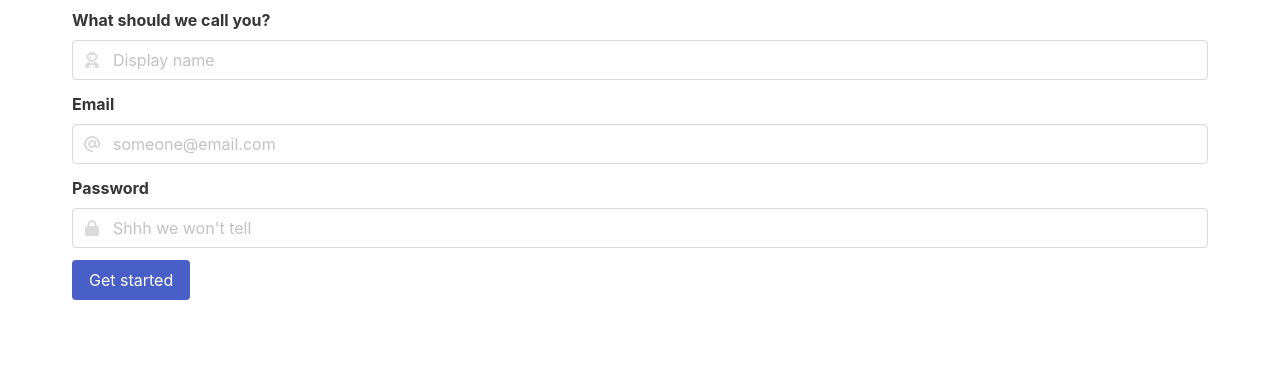
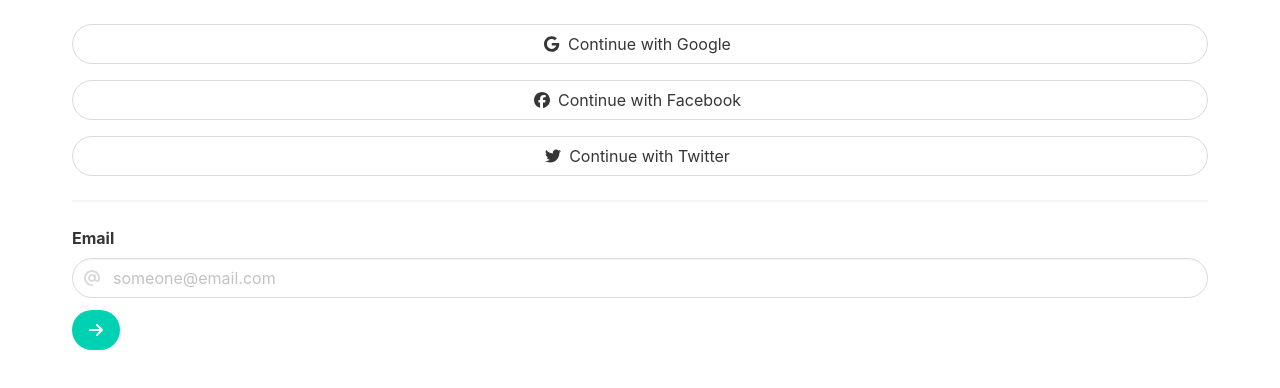
Before and after one commit to SugarFunkington/lists, a Vue app: page /#/ in a window 1280 px wide. Shown: the top 388 px of the page. Built offline with nearby package versions, Linux system fonts and the light colour scheme.

Commit message:
Updated login buttons

```diff
--- a/package.json
+++ b/package.json
@@ -9,6 +9,7 @@
   },
   "dependencies": {
     "@fortawesome/fontawesome-svg-core": "^6.2.1",
+    "@fortawesome/free-brands-svg-icons": "^6.2.1",
     "@fortawesome/free-regular-svg-icons": "^6.2.1",
     "@fortawesome/free-solid-svg-icons": "^6.2.1",
     "@fortawesome/vue-fontawesome": "^3.0.2",
@@ -18,7 +19,8 @@
     "firebaseui": "^6.0.2",
     "vee-validate": "^4.7.3",
     "vue": "^3.2.13",
-    "vue-router": "^4.0.3"
+    "vue-router": "^4.0.3",
+    "yup": "^0.32.11"
   },
   "devDependencies": {
     "@babel/core": "^7.12.16",
--- a/src/components/TextInput.vue
+++ b/src/components/TextInput.vue
@@ -2,12 +2,13 @@
     <div class="field">
         <label :for="label" class="label">{{label}}</label>
         <div class="control has-icons-left">
-          <input class="input" :type='type' :placeholder="placeholder" :id="label"/>
+          <input class="input is-rounded" :type='type' :placeholder="placeholder" :id="label" :name="name" v-model="value"/>
           <span class="icon is-small is-left">
             <font-awesome-icon :icon="('fa-solid fa-'+icon)"/>
           </span>
         </div>
-      </div>
+        <p class="help is-danger">{{errorMessage}}</p>
+    </div>
 </template>
 
 <script>
@@ -17,11 +18,16 @@ export default {
 </script>
 
 <script setup>
-/* eslint-disable */
-// import { useField } from 'vee-validate';
-import { defineProps } from 'vue';
+
+import { defineProps, toRef } from 'vue';
+import { useField } from 'vee-validate';
+// import * as yup from 'yup';
 
 const props = defineProps({
+    name: {
+        type: String,
+        required:true,
+    },
     type: {
         type: String,
         required: true,
@@ -38,5 +44,11 @@ const props = defineProps({
         type: String,
         required: true,
     }
-})
+});
+
+
+const nameRef = toRef(props, 'name');
+
+const { errorMessage, value } = useField(nameRef);
+
 </script>
--- a/src/main.js
+++ b/src/main.js
@@ -7,9 +7,10 @@ require('@/assets/main.scss')
 //  FontAwesome Setup
 import { library } from '@fortawesome/fontawesome-svg-core'
 import { FontAwesomeIcon } from '@fortawesome/vue-fontawesome'
-import { faAt, faLock, faUserAstronaut } from '@fortawesome/free-solid-svg-icons'
+import { faAt, faLock, faUserAstronaut, faArrowRight } from '@fortawesome/free-solid-svg-icons'
+import { faGoogle, faFacebook, faTwitter } from '@fortawesome/free-brands-svg-icons'
 
-library.add(faAt, faLock, faUserAstronaut)
+library.add(faAt, faLock, faUserAstronaut, faArrowRight, faGoogle, faFacebook, faTwitter)
 
 // Firebase Initialization
 import { initializeApp } from "firebase/app";
@@ -27,7 +28,6 @@ const firebaseConfig = {
   databaseURL: "https://listit-437fb-default-rtdb.europe-west1.firebasedatabase.app/"
 };
 
-// Initialize Firebase
 const app = initializeApp(firebaseConfig);
 
 export const analytics = getAnalytics(app);
--- a/src/views/LoginView.vue
+++ b/src/views/LoginView.vue
@@ -1,20 +1,50 @@
 <template>
   <div class="container p-2">
+
+    <!-- Google -->
+    <button class="button is-fullwidth is-rounded mt-4">
+      <span class="icon">
+        <font-awesome-icon icon="fa-brands fa-google"/>
+      </span>
+      <span>
+        Continue with Google
+      </span>
+    </button>
+
+    <!-- FB -->
+    <button class="button is-fullwidth is-rounded mt-4">
+      <span class="icon">
+        <font-awesome-icon icon="fa-brands fa-facebook"/>
+      </span>
+      <span>
+        Continue with Facebook
+      </span>
+    </button>
+
+    <!-- Twitter -->
+    <button class="button is-fullwidth is-rounded mt-4">
+      <span class="icon">
+        <font-awesome-icon icon="fa-brands fa-twitter"/>
+      </span>
+      <span>
+        Continue with Twitter
+      </span>
+    </button>
+
+    <hr/>
+
     <form @submit.prevent="onSubmit">
-
-      <!-- Display Name -->
-      <TextInput type="text" label="What should we call you?" placeholder="Display name" icon="user-astronaut"/>
-
       <!-- Email -->
-      <TextInput type="email" label="Email" placeholder="someone@email.com" icon="at" />
-
-      <!-- Password -->
-      <TextInput type="password" label="Password" placeholder="Shhh we won't tell" icon="lock" />
+      <TextInput type="email" label="Email" placeholder="someone@email.com" icon="at" name="email"/>
 
       <!-- Submit -->
       <div class="field">
         <div class="control">
-          <input type="submit" value="Get started" class="button is-link"/>
+          <button type="submit" class="button is-primary is-rounded">
+            <span class="icon">
+              <font-awesome-icon icon="fa-solid fa-arrow-right"/>
+            </span>
+          </button>
         </div>
       </div>
     </form>
@@ -24,16 +54,40 @@
 
 <script>
 export default {
-  name: 'EmailLoginView'
+    name: "EmailLoginView",
+    components: { TextInput }
+}
+</script>
+
+
+<script setup>
+
+import { useForm } from 'vee-validate'
+import * as yup from 'yup'
+import TextInput from '@/components/TextInput.vue'
+
+// Validation schema
+const schema = yup.object({
+  email: yup.string().required().email('Email is required'),
+});
+
+useForm({
+  validationSchema: schema,
+});
+
+// Handle form submissions
+const { handleSubmit } = useForm({
+  validationSchema: schema
+});
+
+function onInvalidSubmit({ values, errors, results }) {
+  console.log(values);
+  console.log(errors);
+  console.log(results)
 }
 
-</script>
-
-<script setup>
-import TextInput from '../components/TextInput.vue'
-
-function onSubmit() {
-  console.log('Submitted');
-}
+const onSubmit = handleSubmit(values => {
+  alert(JSON.stringify(values, null, 2))
+}, onInvalidSubmit)
 
 </script>
```
Also changed, not shown: src/components/PasswordSignupInput.vue (added, +55 -0 lines), 1 other file (tests, documents, lock files or other folders).
